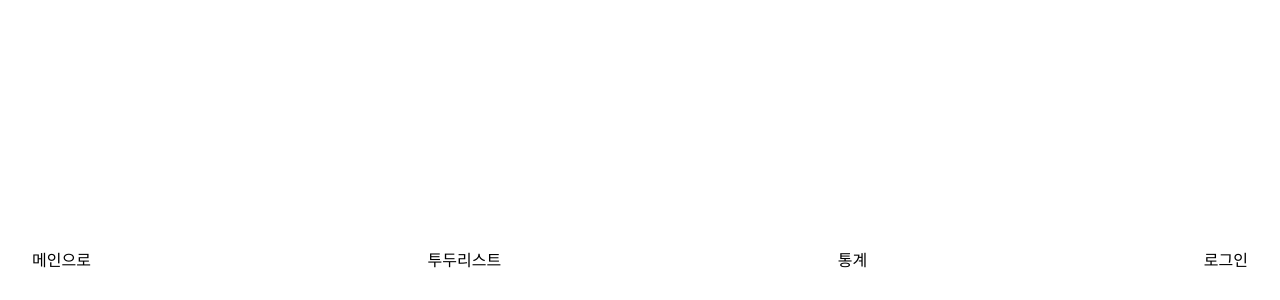
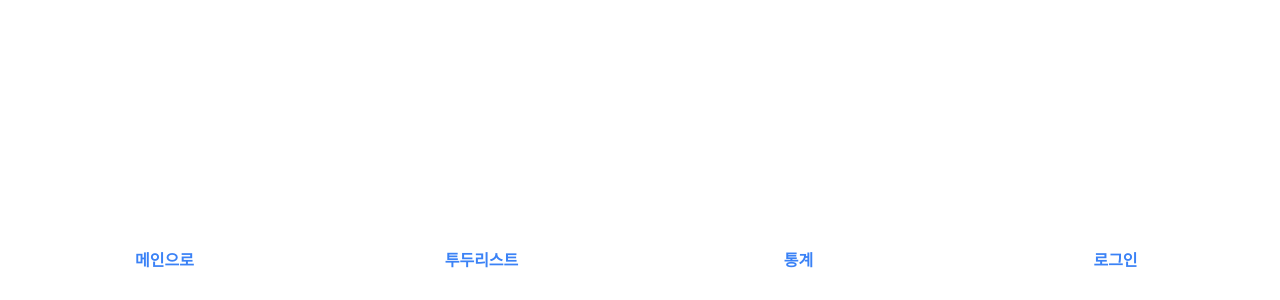
Before and after one commit to somn45/next-todo-chart, a Next.js app: page / in a window 1280 px wide. Shown: the part 500-800 px from the top of the page. Built offline with nearby package versions, Linux system fonts and the light colour scheme.

Commit message:
style: 네비게이션, 탭 메뉴 컴포넌트에 스타일링 추가

```diff
--- a/src/app/(private)/layout.tsx
+++ b/src/app/(private)/layout.tsx
@@ -26,7 +26,7 @@ export default function ProtectedLayout({
   return (
     <>
       <header className="flex h-20 w-full">
-        <Nav NavLinks={mainNavLinks} />
+        <Nav NavLinks={mainNavLinks} variant="header" />
       </header>
       <main className="wrapper">
         <div></div>
--- a/src/app/global.css
+++ b/src/app/global.css
@@ -7,6 +7,8 @@
   --color-2nd-light: #8b5cf6;
   --color-border-light: #f8fafc;
   --color-text-light: #1e293b;
+  --color-bg-disabled: #f3f4f6;
+  --color-text-disabled: #9ca3af;
 
   /* 다크 모드 */
   --color-bg-dark: #0f172a;
@@ -14,6 +16,10 @@
   --color-2nd-dark: #a78bfa;
   --color-border-dark: #1e293b;
   --color-text-dark: #f1f5f9;
+
+  --text-base: "14px";
+  --text-lg: "16px";
+  --text-heading: "24px";
 }
 
 @utility global-wrapper {
--- a/src/components/ui/molecules/Nav.tsx
+++ b/src/components/ui/molecules/Nav.tsx
@@ -3,15 +3,36 @@ import NavLink from "../atoms/NavLink";
 
 interface NavProps {
   NavLinks: NavLinkItem[];
+  variant?: "default" | "header";
 }
 
 // 단순 다른 경로로 이동
-export default function Nav({ NavLinks }: NavProps) {
+export default function Nav({ NavLinks, variant = "default" }: NavProps) {
+  const navVariants: { [key: string]: string } = {
+    default: "",
+    header: "w-full h-full",
+  };
+
+  const listVariants: { [key: string]: string } = {
+    default: "px-8 py-4",
+    header: "w-full h-full px-4",
+  };
+
+  const listitemVariants: { [key: string]: string } = {
+    default: "",
+    header: "w-full h-full flex justify-center items-center",
+  };
+
   return (
-    <nav className="h-full w-full">
-      <ul className="flex h-full w-full list-none items-center justify-between gap-5 px-8">
+    <nav className={navVariants[variant]}>
+      <ul
+        className={`${listVariants[variant]} flex list-none items-center justify-between gap-5`}
+      >
         {NavLinks.map(({ href, content }) => (
-          <li key={content}>
+          <li
+            key={content}
+            className={`${listitemVariants[variant]} text-1st-light text-base font-semibold hover:underline`}
+          >
             <NavLink href={href} content={content} />
           </li>
         ))}
--- a/src/components/ui/molecules/TabMenu.tsx
+++ b/src/components/ui/molecules/TabMenu.tsx
@@ -15,13 +15,15 @@ interface TabMenuProps {
 export default function TabMenu({ tabMenuItems }: TabMenuProps) {
   return (
     <nav>
-      <ul style={{ display: "flex", gap: "20px", listStyleType: "none" }}>
+      <ul className="flex list-none gap-5 px-4 py-2">
         {tabMenuItems.map(({ href, content, isActive }) => (
           <li
             key={content}
-            style={{
-              fontWeight: isActive ? "600" : "400",
-            }}
+            className={
+              isActive
+                ? "bg-2nd-light text-text-dark w-16 rounded-md px-4 py-1 text-center font-semibold"
+                : "bg-bg-disabled hover:bg-1st-light text-text-disabled hover:text-text-dark w-16 rounded-md px-4 py-1 text-center font-normal hover:font-semibold"
+            }
           >
             <NavLink href={href} content={content} />
           </li>
```
